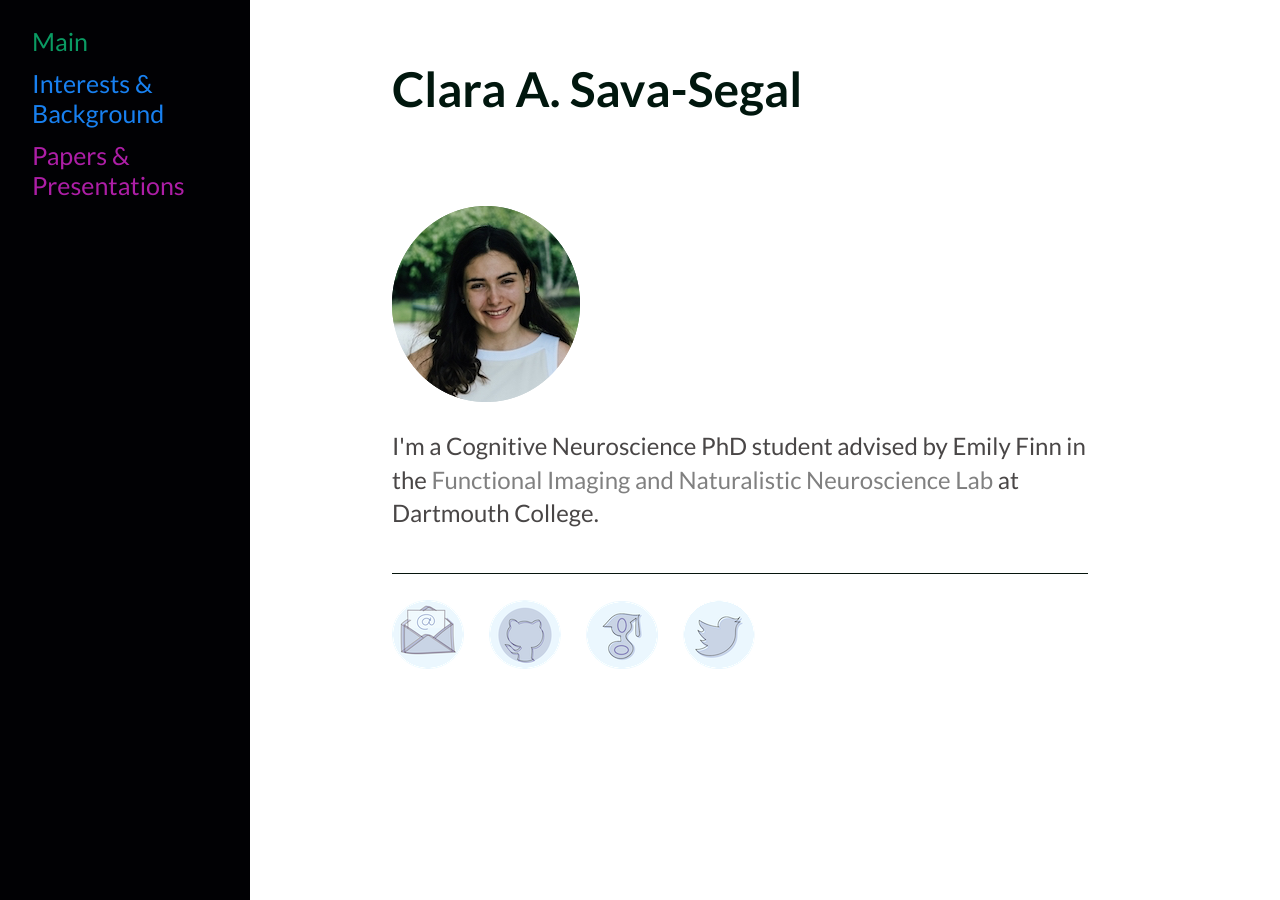
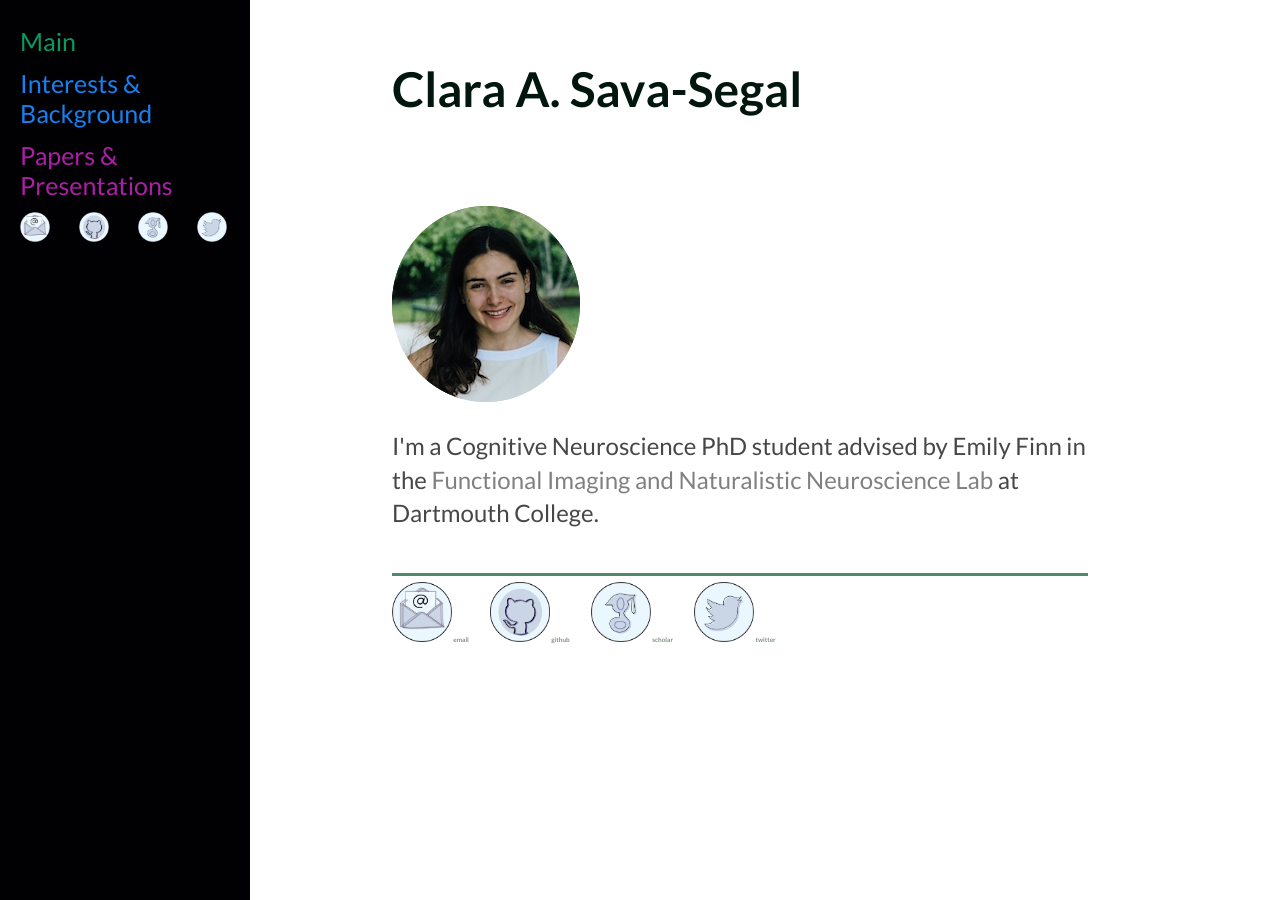
Before and after one commit to csavasegal/csavasegal.github.io, a Jekyll site: the page built from index.html, in a window 1280 px wide. Built offline with Jekyll 4.4.1, drawn with Linux system fonts in a browser that asks for light colours.

Commit message:
Add files via upload

```diff
--- a/_layouts/default.html
+++ b/_layouts/default.html
@@ -1,8 +1,8 @@
 <!DOCTYPE html>
 <html>
 <head>
-	<!-- <link rel="stylesheet" type="text/css" href="/css/main.css"> -->
-	<link rel="stylesheet" type="text/css" href="../css/main.css">
+	<link rel="stylesheet" type="text/css" href="/css/main.css">
+	<!-- <link rel="stylesheet" type="text/css" href="../css/main.css"> -->
 
 	<link href='http://fonts.googleapis.com/css?family=Lato:400,700' rel='stylesheet' type='text/css'>
 
@@ -24,6 +24,11 @@ body {
 	<a href="index.html"> <span style="color:rgb(10, 155, 99); font-size: 25px;"></spanstyle>Main</span></a>
 	<a href="ib.html"> <span style="color:rgb(24, 128, 240); font-size: 25px;"></spanstyle>Interests & Background</span></a>
 	<a href="pp.html"> <span style="color:rgb(173, 30, 166); font-size: 25px;"></spanstyle>Papers & Presentations</span></a>
+	<li style="display:inline-block;"> <a href="mailto:csava.gr@dartmouth.edu"><img src="../img/email.png" width="30" height="30"/></a></li>
+	<li style="display:inline-block;"> <a href="https://github.com/csavasegal"><img src="../img/github.png" width="30" height="30"/></a></li>
+	<li style="display:inline-block;"> <a href="https://scholar.google.com/citations?user=c0vFC1MAAAAJ&hl=en"><img src="../img/scholar.png" width="30" height="30"/></a></li>
+	<li style="display:inline-block;"> <a href="https://twitter.com/csavasegal"><img src="../img/twitter.png"width="30" height="30"></a></li>
+
 </div>
 
 <div class="header">
@@ -49,10 +54,10 @@ body {
 
 <footer>
 		<ul>
-			<li><a href="mailto:csava.gr@dartmouth.edu"><img src="../img/email_circle.png"/></a></li>
-			<li><a href="https://github.com/csavasegal"><img src="../img/github_circle.png"/></a></li>
-			<li><a href="https://scholar.google.com/citations?user=c0vFC1MAAAAJ&hl=en"><img src="../img/scholar_circle.png"/></a></li>
-			<li><a href="https://twitter.com/csavasegal"><img src="../img/twitter_circle.png"/></a></li>
+			<li><a href="mailto:csava.gr@dartmouth.edu"><img src="../img/email.png" width="60" height="60"/> email </a></li>
+			<li><a href="https://github.com/csavasegal"><img src="../img/github.png" width="60" height="60"/> github </a></li>
+			<li><a href="https://scholar.google.com/citations?user=c0vFC1MAAAAJ&hl=en"><img src="../img/scholar.png" width="60" height="60"/> scholar </a></li>
+			<li><a href="https://twitter.com/csavasegal"><img src="../img/twitter.png"width="60" height="60"> twitter </a></li>
 
 		</ul>
 </footer>
--- a/css/main.css
+++ b/css/main.css
@@ -33,10 +33,13 @@ p {
     color: rgb(73, 70, 70);
 }
 footer {
-    border-top: 1px solid #06150d;
-    font-size: .8em;
+    border-top: 3px solid #53886c;
+    /* background-color: #b4d8e4; */
+    font-size: .2em;
     margin-left: 200px; /* Same as the width of the sidenav */
-
+}
+.footerImage {
+  height: 2px;
 }
 
 ul.posts {
@@ -166,7 +169,7 @@ ul {
 }
 
 .sidenav a {
-  padding: 6px 6px 6px 32px;
+  padding: 6px 6px 6px 20px;
   text-decoration: none;
   font-size: 25px;
   color: #7a2020;
```
Also changed, not shown: img/email.png, img/github.png, img/scholar.png, img/twitter.png, 4 other files.
